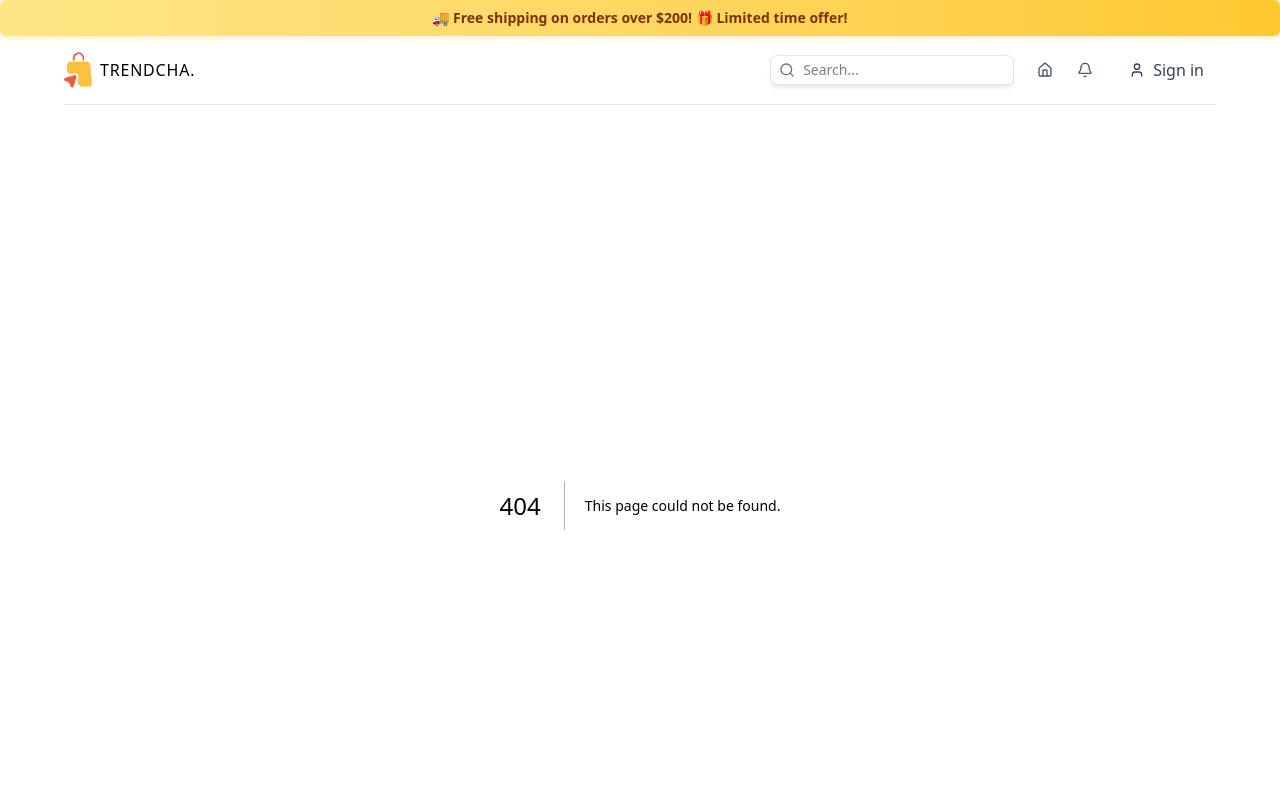
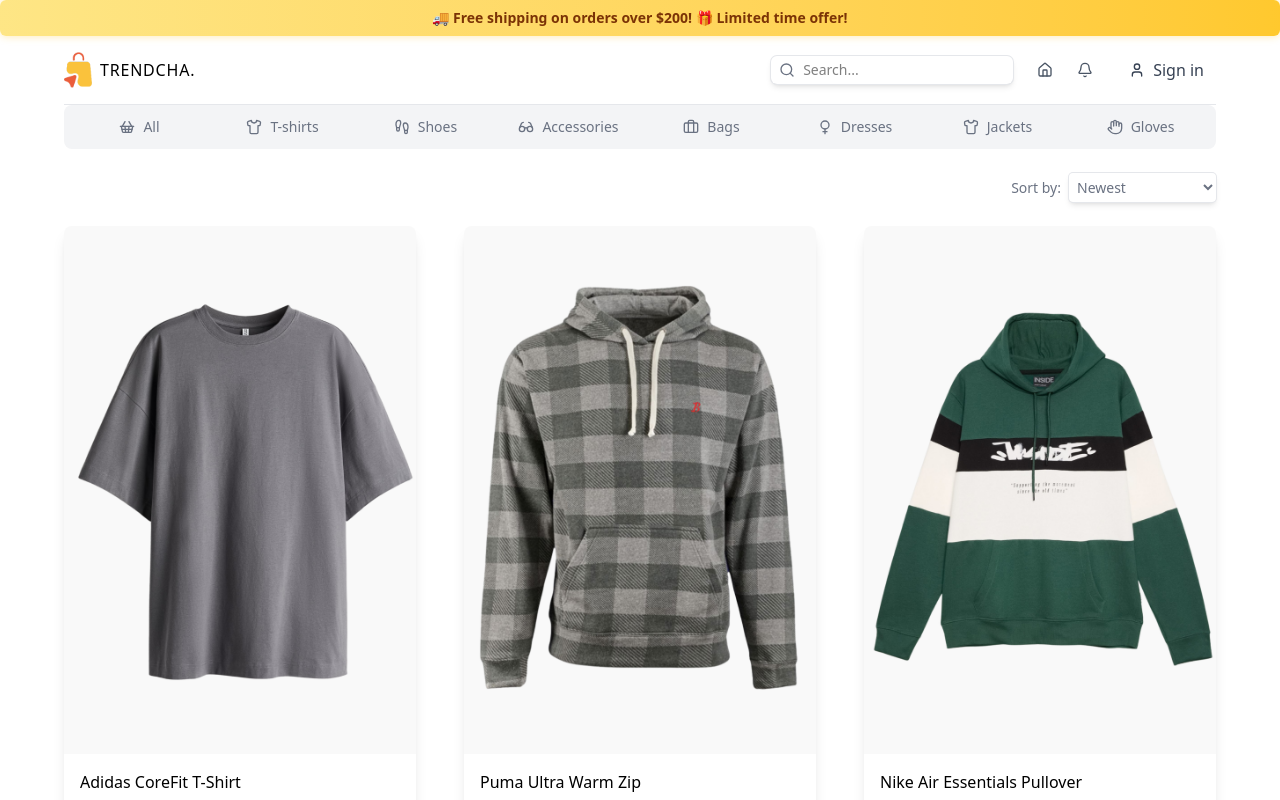
Before and after one commit to challelign/mono-repo-ecommerce, a Next.js app in the folder front/client/: page /products in a window 1280 px wide. Before the commit this address had no page. Shown: the top 800 px of the page. Built offline with nearby package versions, Linux system fonts and the light colour scheme.

Commit message:
View all product link and product page created and Filer by is added to products page

```diff
--- a/front/client/src/app/page.tsx
+++ b/front/client/src/app/page.tsx
@@ -11,7 +11,7 @@
       <div className="relative aspect-[3/1] mb-12">
         <Image src="/featured.png" alt="Featured Product" fill />
       </div>
-      <ProductList category={category}/>
+      <ProductList category={category} params="homepage"/>
     </div>
   );
 };
--- /dev/null
+++ b/front/client/src/app/products/page.tsx
@@ -0,0 +1,17 @@
+import ProductList from "@/components/ProductList";
+import React from "react";
+
+const ProductsPage = async ({
+  searchParams,
+}: {
+  searchParams: Promise<{ category: string }>;
+}) => {
+  const category = (await searchParams).category;
+  return (
+    <div className=" ">
+
+      <ProductList category={category} params="products" />
+    </div>
+  );
+};
+export default ProductsPage;
--- /dev/null
+++ b/front/client/src/components/Filter.tsx
@@ -0,0 +1,34 @@
+"use client";
+
+import { usePathname, useRouter, useSearchParams } from "next/navigation";
+
+const Filter = () => {
+  const searchParams = useSearchParams();
+  const router = useRouter();
+  const pathname = usePathname();
+
+  const handleFilter = (value: string) => {
+    const params = new URLSearchParams(searchParams);
+    params.set("sort", value);
+    router.push(`${pathname}?${params.toString()}`, { scroll: false });
+  };
+
+  return (
+    <div className="flex items-center justify-end gap-2 text-sm text-gray-500 my-6">
+      <span>Sort by:</span>
+      <select
+        name="sort"
+        id="sort"
+        className="ring-1 ring-gray-200 shadow-md p-1 rounded-sm"
+        onChange={(e) => handleFilter(e.target.value)}
+      >
+        <option value="newest">Newest</option>
+        <option value="oldest">Oldest</option>
+        <option value="asc">Price: Low to High</option>
+        <option value="desc">Price: High to Low</option>
+      </select>
+    </div>
+  );
+};
+
+export default Filter;
--- a/front/client/src/components/ProductList.tsx
+++ b/front/client/src/components/ProductList.tsx
@@ -3,15 +3,15 @@
 import { products } from '@/sample/productList'
 import ProductCard from './ProductCard'
 import Link from 'next/link'
-import { ProductType } from '@/types/types'
+import Filter from './Filter'
 
-const ProductList = ({category}:{category:string}) => {
+const ProductList = ({category,params}:{category:string, params:"homepage" | "products"}) => {
 
 
   return (
       <div className="w-full">
         <Categories/>
-
+        {params==="products" &&  <Filter /> }
       <div className="grid grid-cols-1 sm:grid-cols-2 xl:grid-cols-3 2xl:grid-cols-4 gap-12">
         {products.map((product) => (
           <ProductCard key={product.id} product={product} />
```
